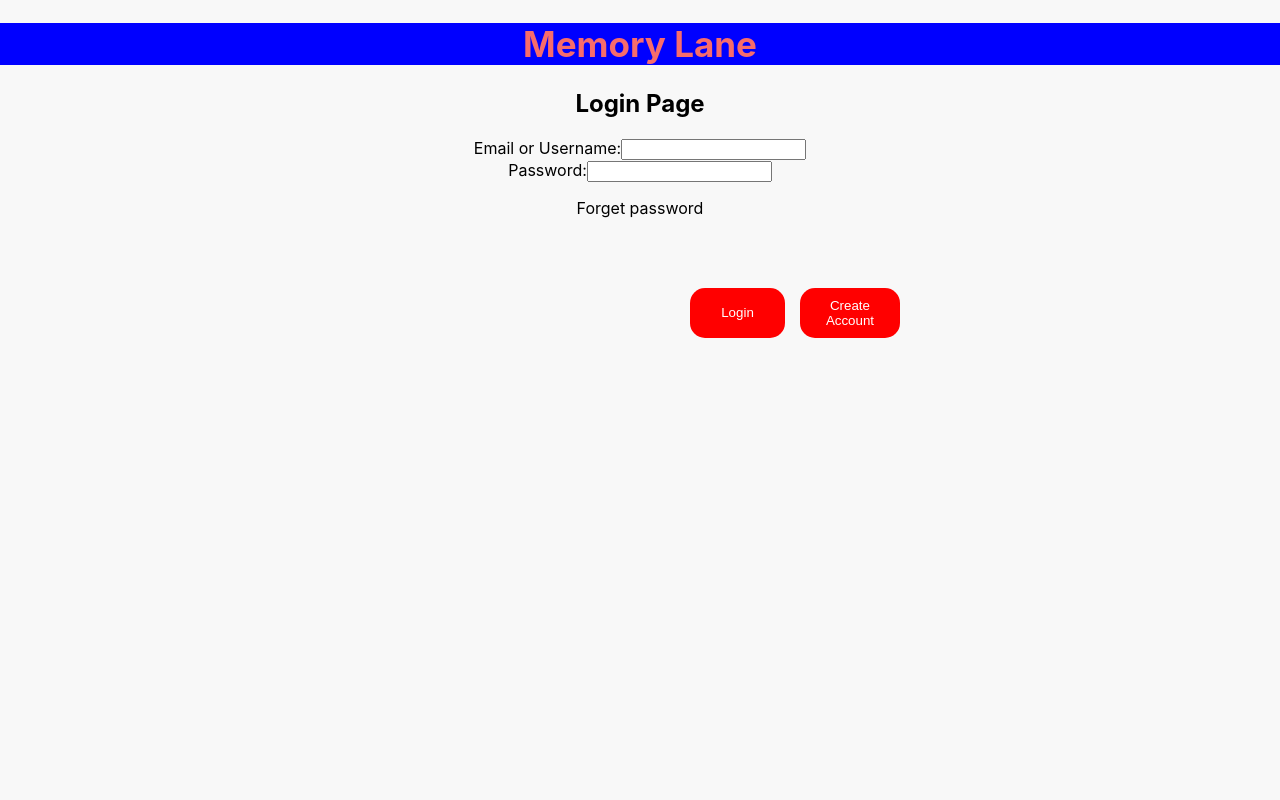
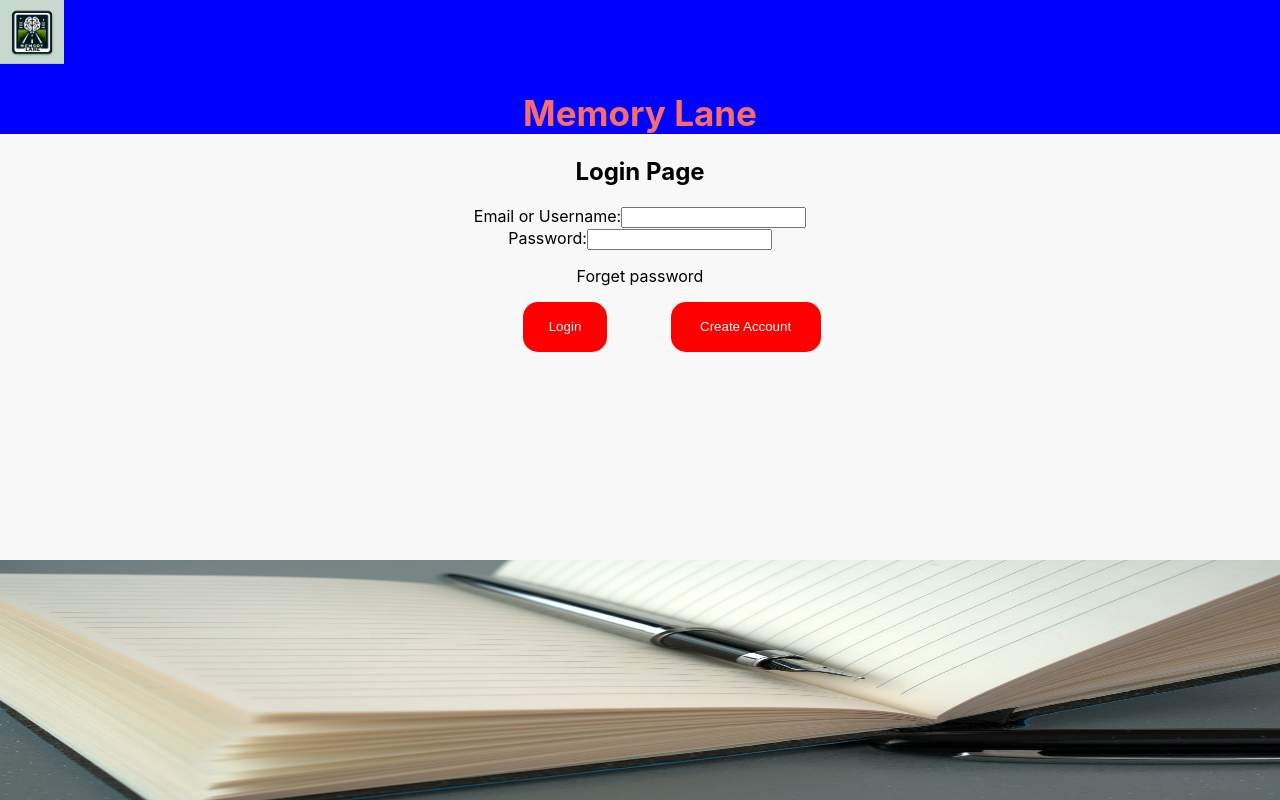
Before and after one commit to Team-Forget-Me-Not/Memory-Lane, a React (Create React App) app in the folder my-app/: page /login-page in a window 1280 px wide. Built offline with nearby package versions, Linux system fonts and the light colour scheme.

Commit message:
Update Login page css and added ForgetPassword stuff

```diff
--- a/my-app/src/LoginPage.css
+++ b/my-app/src/LoginPage.css
@@ -19,18 +19,18 @@
     padding: 10px;
     border: none;
     cursor: pointer;
-    width: 100px;
+    width: 100%;
+    max-width: 150px;
+    height: 50px;
     border-radius: 15px;
-    margin-left: 15px;
+    margin-left: 5%;
 }
 .buttonContainer{
-    display: flex;
+    display: contents;
     place-items: center;
     width: 100%;
-    max-width: 225px;
     margin-top: 20px;
     padding: 50px;
-    padding-left: 675px;
 }
 .button{
     background-color: red;
@@ -38,10 +38,11 @@
     padding: 10px;
     border: none;
     cursor: pointer;
-    width: 100px;
+    width: 6.5%;
+    max-width: 150px;
     height:50px;
     border-radius: 15px;
-    margin-left: 15px;
+    margin-left: 5%;
 }
 #forget-password{
     color:#000000;
@@ -51,3 +52,22 @@
     opacity: 0.7;
     cursor: pointer;
 }
+
+.cover-image{
+    width: 100vw;
+    height: 30%;
+    position: absolute;
+    bottom:0;
+    left:0;
+}
+body{
+    margin: 0; /* Remove default body margin */
+    padding: 0; /* Remove default body padding */
+    overflow: hidden;
+}
+.logo{
+    width: 5%;
+    height: 5%;
+    margin-right: 95%;
+
+}
--- a/my-app/src/LoginPage.js
+++ b/my-app/src/LoginPage.js
@@ -25,6 +25,7 @@ const Login = () =>{
     return(
         <div>
             <div className="header-Container">
+            <img src = "MemoryLane.jpeg" alt = "Brain" className = "logo"/>
             <h1>Memory Lane</h1>
         </div>
 
@@ -60,6 +61,8 @@ const Login = () =>{
                 </div>
             </form>
         </div>
+
+            <img src="CCL Diary.jpg" alt="Diary with pen" className="cover-image"/>
         </div>
     );
 }
```
Also changed, not shown: my-app/public/CCL Diary.jpg (added), my-app/src/ForgetPassword.css (added), my-app/src/ForgetPassword.js (added).
